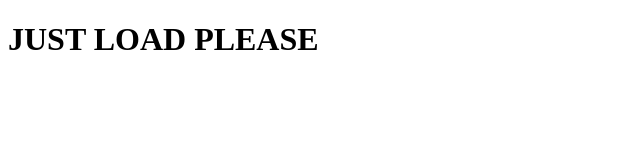
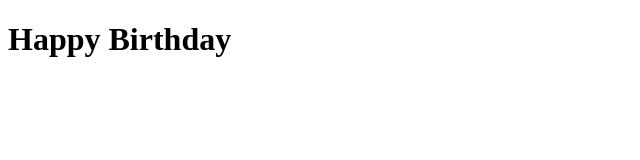
Before and after one commit to SpoonDoesNotExist/Team7, a plain HTML site: page Task_2/task2.html in a window 1280 px wide. Shown: the whole page, without its empty margins (0-640 px from the left). Drawn offline with Linux system fonts and the light colour scheme.

Commit message:
Поздравляю

```diff
--- a/Task_2/task2.html
+++ b/Task_2/task2.html
@@ -7,6 +7,6 @@
     <title>Document</title>
 </head>
 <body>
-    <h1>JUST LOAD PLEASE</h1>
+    <h1>Happy Birthday</h1>
 </body>
 </html>
```
